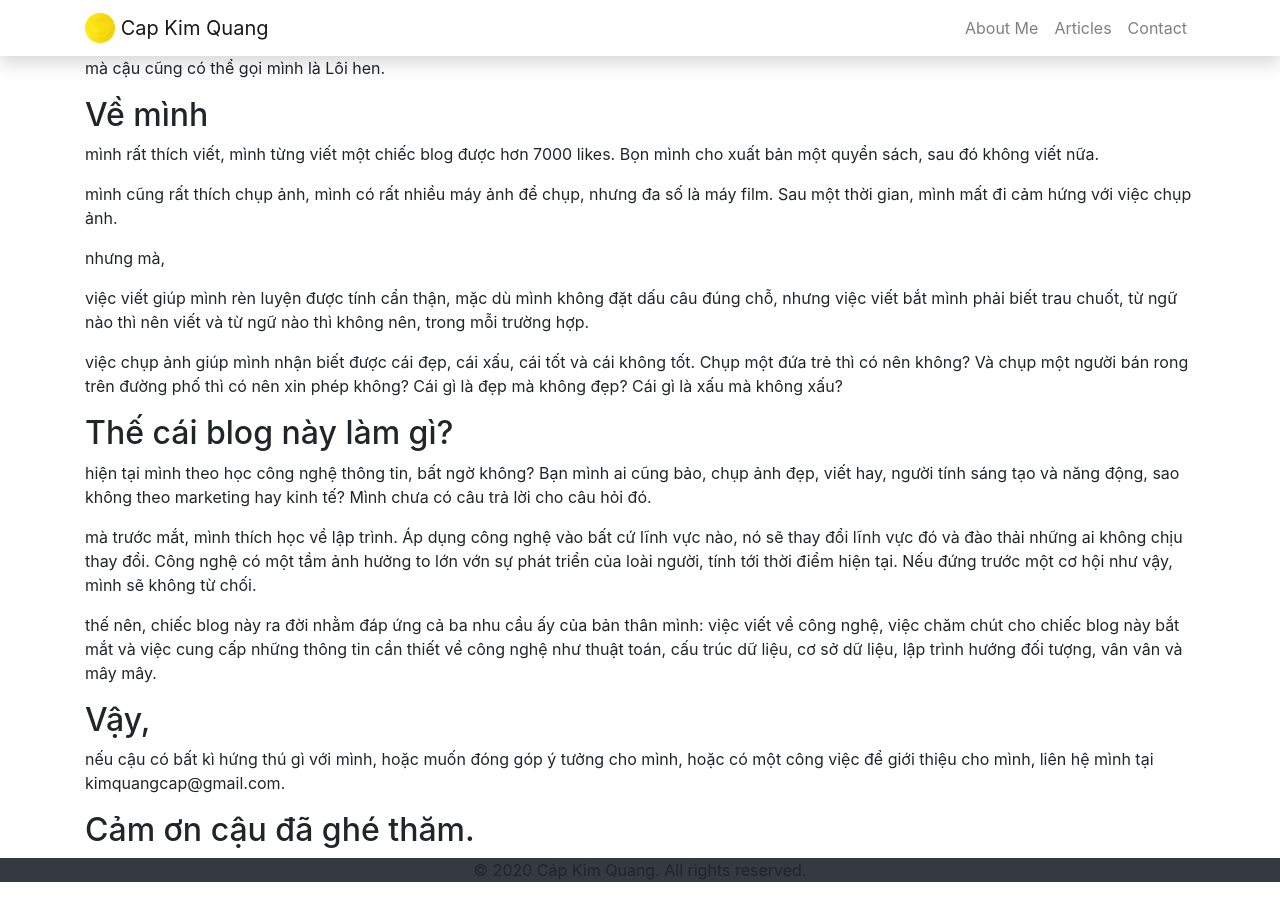
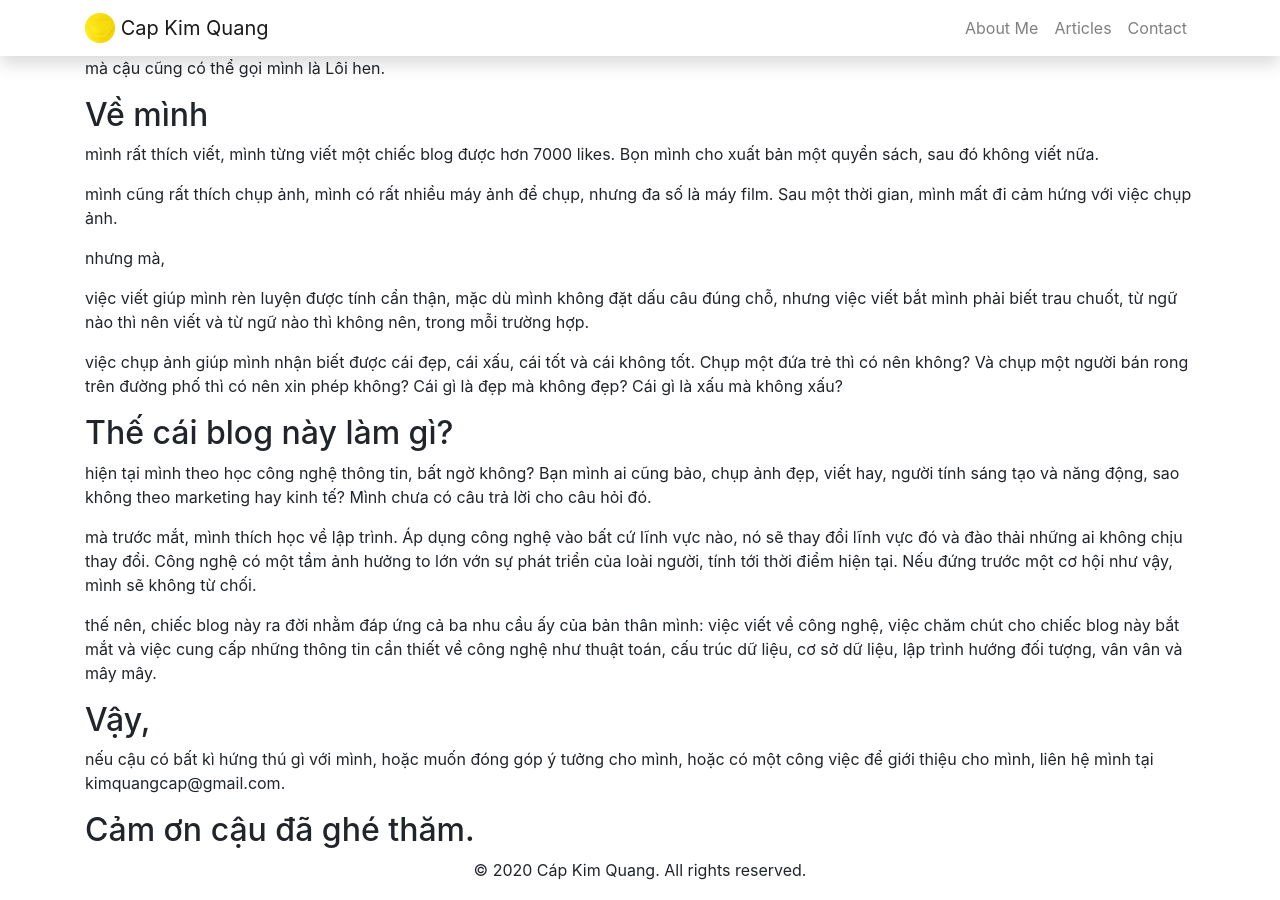
Before and after one commit to capkimquang/capkimquang.github.io, a Jekyll site: the page built from index.md, in a window 1280 px wide. Built offline with Jekyll 4.4.1, drawn with Linux system fonts in a browser that asks for light colours.

Commit message:
chang bg color

```diff
--- a/_includes/footer.html
+++ b/_includes/footer.html
@@ -1,4 +1,4 @@
-<footer class="bg-dark">
+<footer class="bg-white">
   <div class="container text-center">
     <p>© 2020 Cáp Kim Quang. All rights reserved.</p>
   </div>
```
